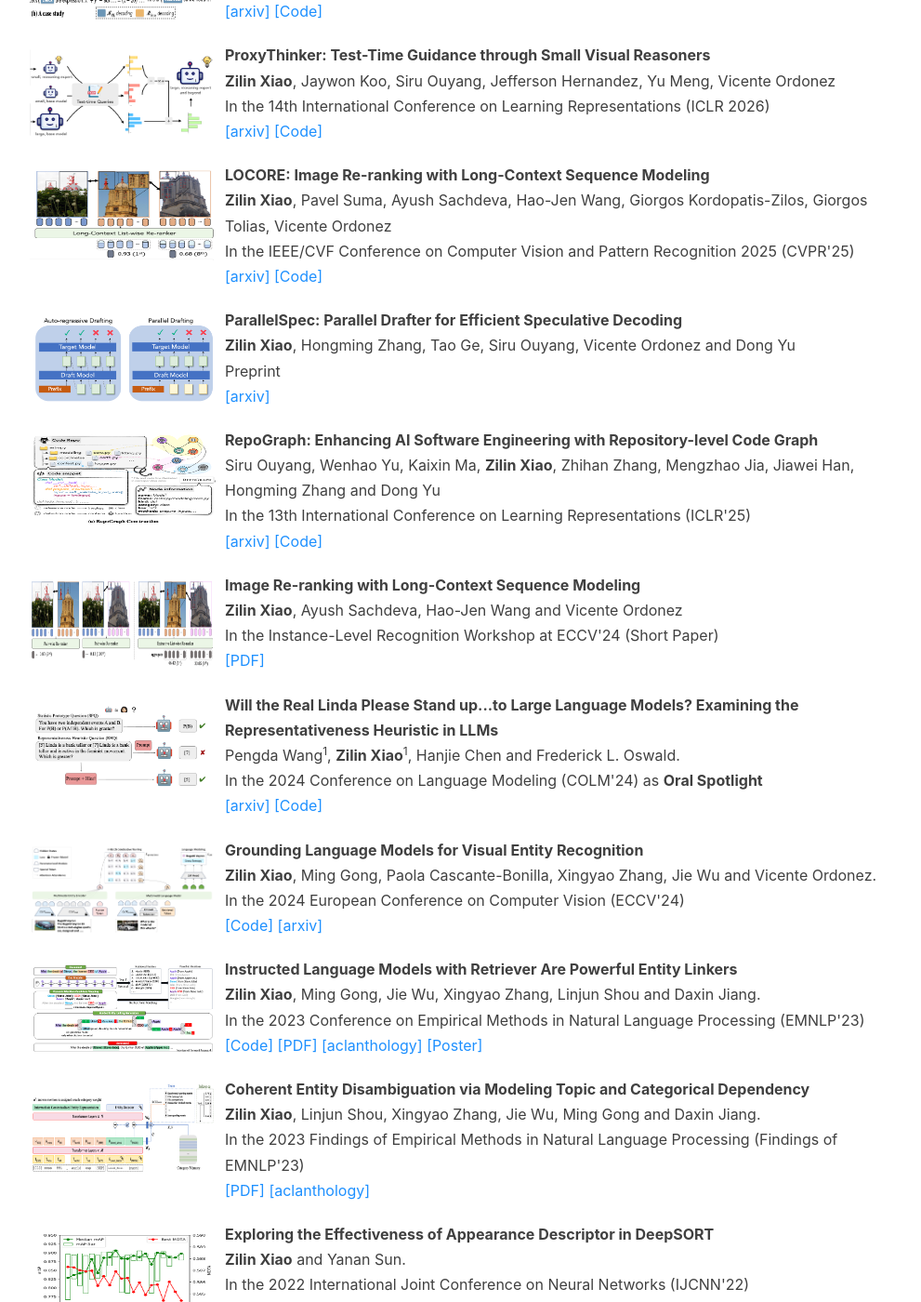
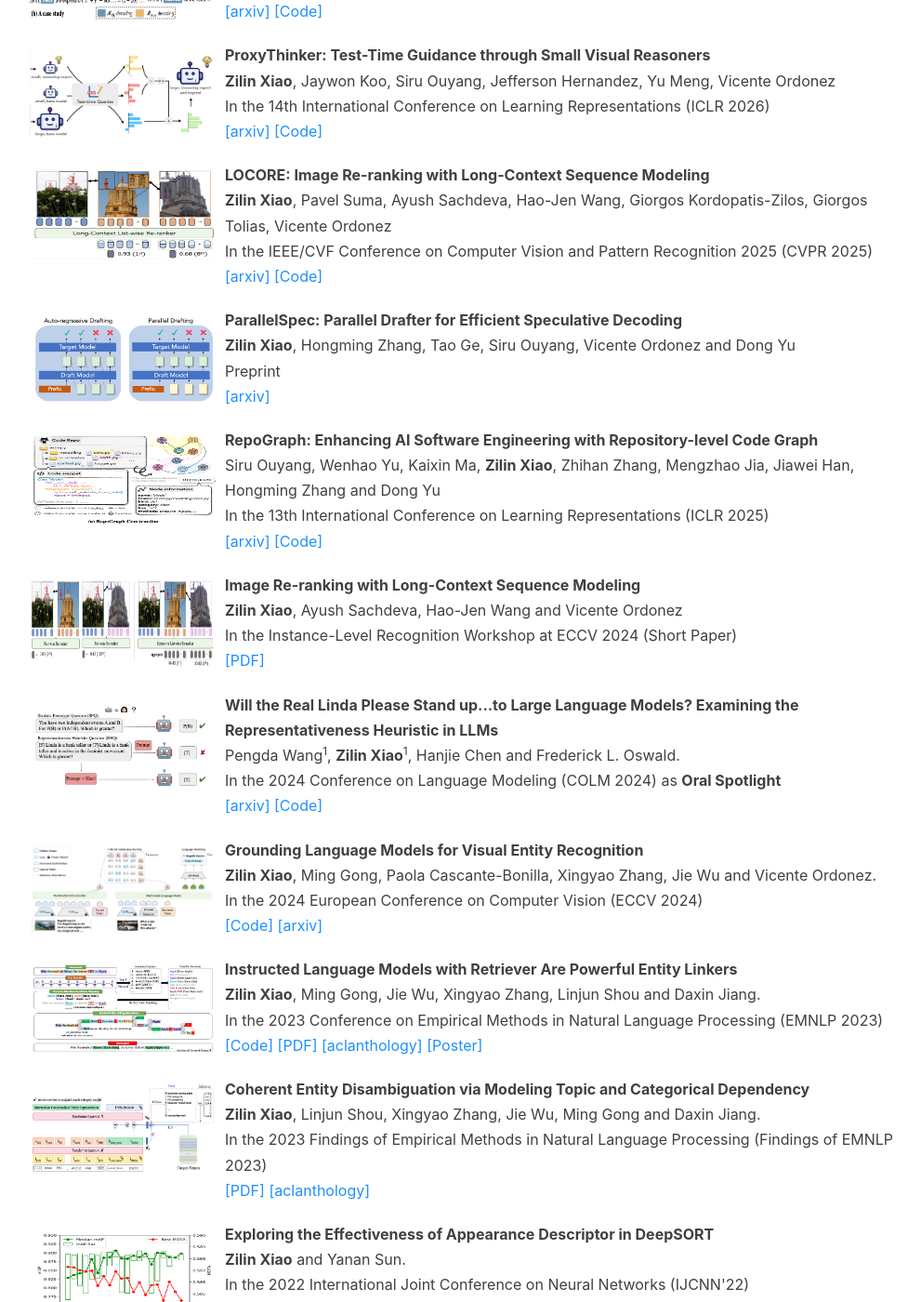
Before and after one commit to MrZilinXiao/MrZilinXiao.github.io, a Jekyll site: the page built from archive.html, in a window 1280 px wide and 1400 px high, scrolled down 574 px. Shown: the whole window at 93% size, without its empty margins (233-1224 px from the left). Built offline with Jekyll 4.4.1, drawn with Linux system fonts in a browser that asks for light colours; nearby versions of some CDN libraries; comment, search, counter and statistics services are not loaded.

Commit message:
Update archive.html

```diff
--- a/archive.html
+++ b/archive.html
@@ -109,7 +109,7 @@ https://github.com/kitian616/jekyll-TeXt-theme
 						</strong><br>
 						<strong>Zilin Xiao</strong>, Pavel Suma, Ayush Sachdeva, Hao-Jen Wang, Giorgos Kordopatis-Zilos, Giorgos Tolias, Vicente Ordonez
 						<br>
-						In the IEEE/CVF Conference on Computer Vision and Pattern Recognition 2025 (CVPR'25)<br>
+						In the IEEE/CVF Conference on Computer Vision and Pattern Recognition 2025 (CVPR 2025)<br>
 
 						<a target="_blank" href="https://arxiv.org/abs/2503.21772" rel="nofollow">
 							<font color="DodgerBlue">[arxiv]</font>
@@ -153,7 +153,7 @@ https://github.com/kitian616/jekyll-TeXt-theme
 						</strong><br>
 						Siru Ouyang, Wenhao Yu, Kaixin Ma, <strong>Zilin Xiao</strong>, Zhihan Zhang, Mengzhao Jia, Jiawei Han, Hongming Zhang and Dong Yu
 						<br>
-						In the 13th International Conference on Learning Representations (ICLR'25)<br>
+						In the 13th International Conference on Learning Representations (ICLR 2025)<br>
 						<a target="_blank" href="https://arxiv.org/abs/2410.14684" rel="nofollow">
 							<font color="DodgerBlue">[arxiv]</font>
 						</a>
@@ -175,7 +175,7 @@ https://github.com/kitian616/jekyll-TeXt-theme
 						</strong><br>
 						<strong>Zilin Xiao</strong>, Ayush Sachdeva, Hao-Jen Wang and Vicente Ordonez
 						<br>
-						In the Instance-Level Recognition Workshop at ECCV'24 (Short Paper)<br>
+						In the Instance-Level Recognition Workshop at ECCV 2024 (Short Paper)<br>
 						<a target="_blank" href="/static/ECCVW2024_Extractive_Reranker.pdf" rel="nofollow">
 							<font color="DodgerBlue">[PDF]</font>
 						</a>
@@ -197,7 +197,7 @@ https://github.com/kitian616/jekyll-TeXt-theme
 						Pengda Wang<sup>1</sup>, <strong>Zilin Xiao</strong><sup>1</sup>, Hanjie Chen and Frederick L.
 						Oswald.
 						<br>
-						In the 2024 Conference on Language Modeling (COLM'24) as <strong>Oral Spotlight</strong><br>
+						In the 2024 Conference on Language Modeling (COLM 2024) as <strong>Oral Spotlight</strong><br>
 						<a target="_blank" href="https://arxiv.org/abs/2404.01461" rel="nofollow">
 							<font color="DodgerBlue">[arxiv]</font>
 						</a>
@@ -220,7 +220,7 @@ https://github.com/kitian616/jekyll-TeXt-theme
 						</strong><br>
 						<strong>Zilin Xiao</strong>, Ming Gong, Paola Cascante-Bonilla, Xingyao Zhang, Jie Wu and
 						Vicente Ordonez. <br>
-						In the 2024 European Conference on Computer Vision (ECCV'24)<br>
+						In the 2024 European Conference on Computer Vision (ECCV 2024)<br>
 						<a target="_blank" href="https://github.com/MrZilinXiao/AutoVER" rel="nofollow">
 							<font color="DodgerBlue">[Code]</font>
 						</a>
@@ -242,7 +242,7 @@ https://github.com/kitian616/jekyll-TeXt-theme
 							Instructed Language Models with Retriever Are Powerful Entity Linkers
 						</strong><br>
 						<strong>Zilin Xiao</strong>, Ming Gong, Jie Wu, Xingyao Zhang, Linjun Shou and Daxin Jiang. <br>
-						In the 2023 Conference on Empirical Methods in Natural Language Processing (EMNLP'23)<br>
+						In the 2023 Conference on Empirical Methods in Natural Language Processing (EMNLP 2023)<br>
 						<a target="_blank" href="https://github.com/MrZilinXiao/InsGenEntityLinking" rel="nofollow">
 							<font color="DodgerBlue">[Code]</font>
 						</a>
@@ -271,7 +271,7 @@ https://github.com/kitian616/jekyll-TeXt-theme
 						</strong><br>
 						<strong>Zilin Xiao</strong>, Linjun Shou, Xingyao Zhang, Jie Wu, Ming Gong and Daxin Jiang.<br>
 						In the 2023 Findings of Empirical Methods in Natural Language Processing (Findings of
-						EMNLP'23)<br>
+						EMNLP 2023)<br>
 						<a target="_blank" href="/static/CoherentED_EMNLP_Camera_ready.pdf" rel="nofollow">
 							<font color="DodgerBlue">[PDF]</font>
 						</a>
```
